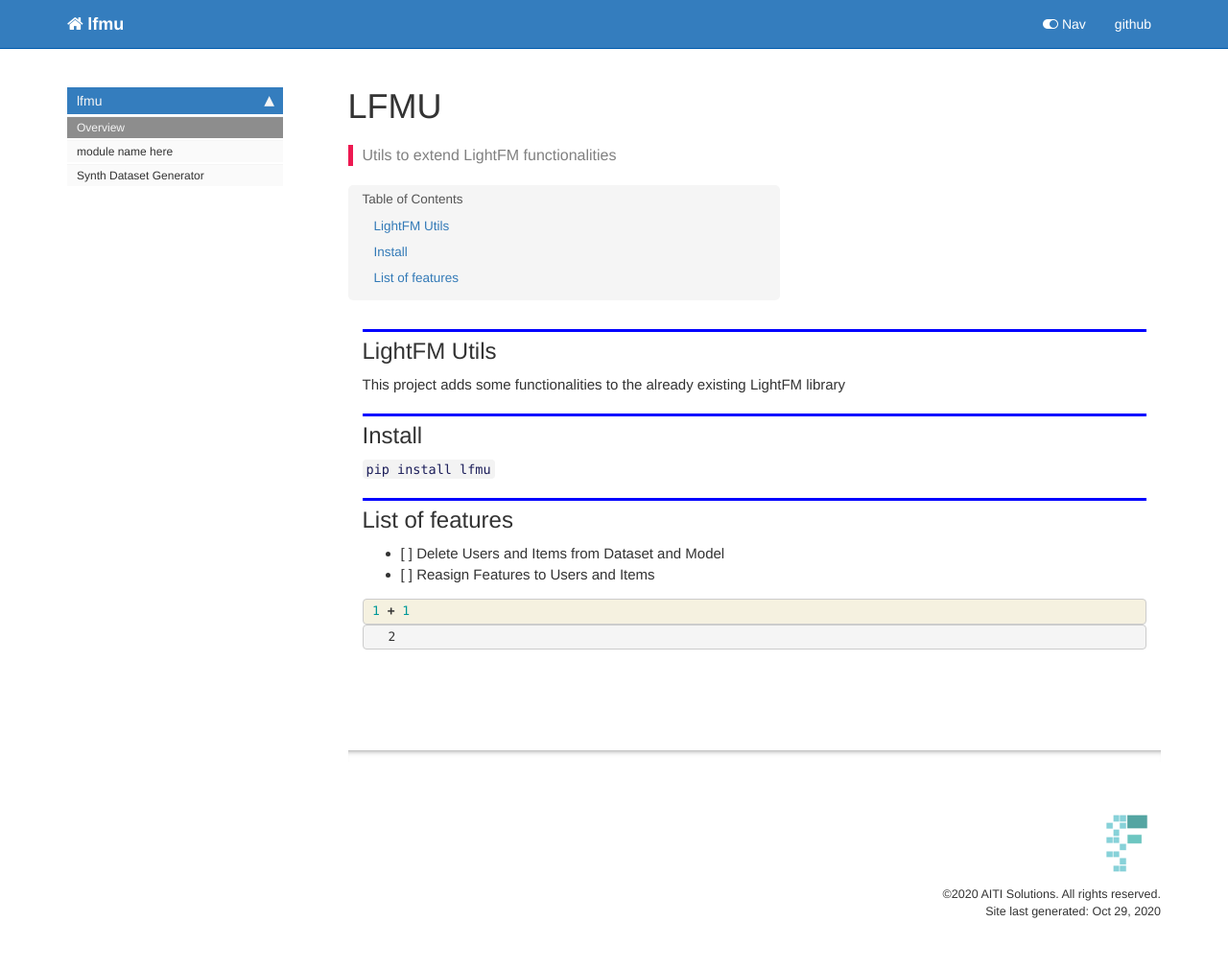
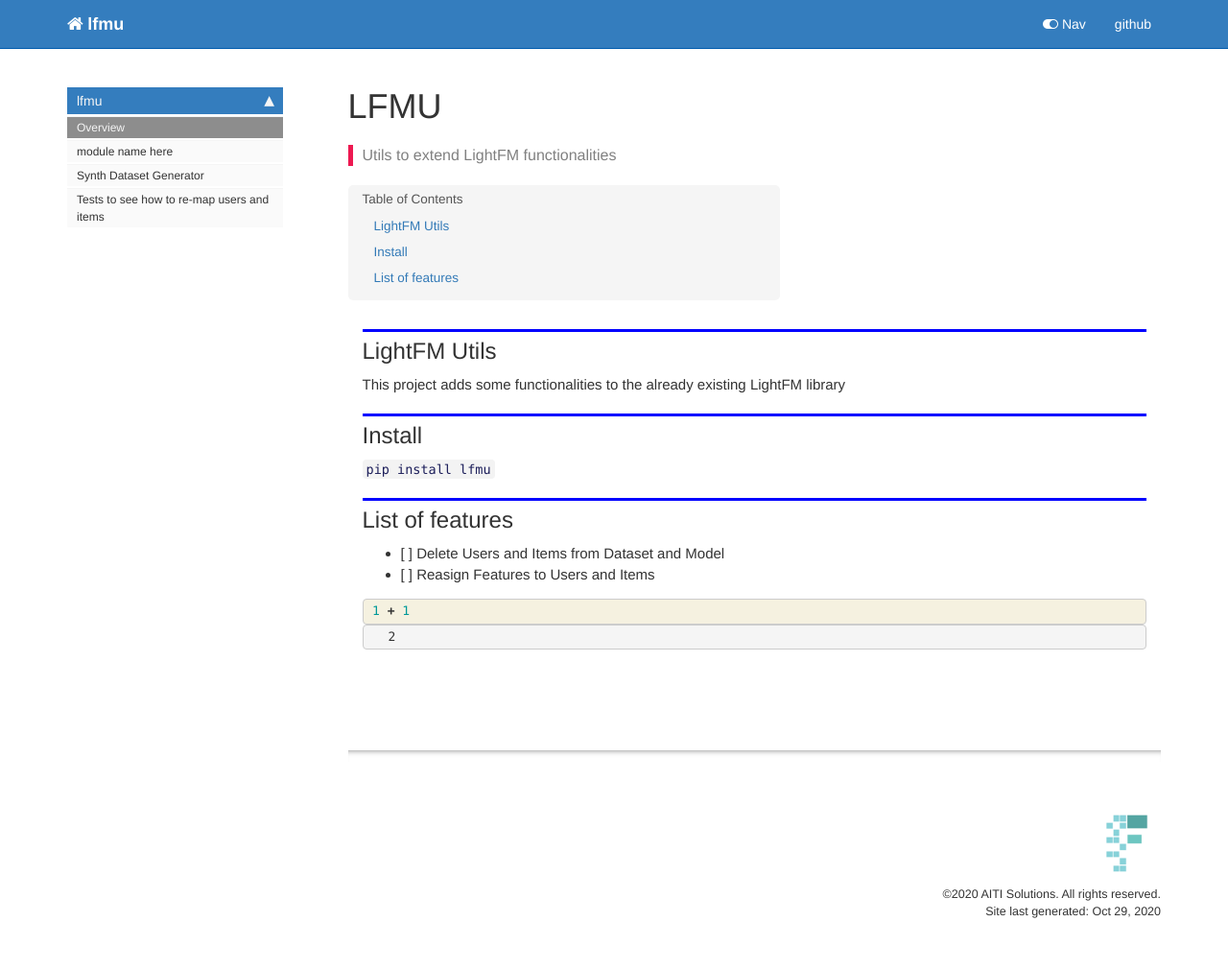
Before and after one commit to sgaseretto/lfmu, a Jekyll site: the page built from docs/index.html, in a window 1280 px wide. Shown: the whole page at 96% size. Built offline with Jekyll 4.4.1, drawn with Linux system fonts in a browser that asks for light colours; nearby versions of some CDN libraries; comment, search, counter and statistics services are not loaded.

Commit message:
First examples with synth datasets

```diff
--- a/docs/_data/sidebars/home_sidebar.yml
+++ b/docs/_data/sidebars/home_sidebar.yml
@@ -15,6 +15,9 @@
     - output: web,pdf
       title: Synth Dataset Generator
       url: synth_dataset.html
+    - output: web,pdf
+      title: Tests to see how to re-map users and items
+      url: test_mockdatasets.html
     output: web
     title: lfmu
   output: web
--- a/docs/sidebar.json
+++ b/docs/sidebar.json
@@ -2,6 +2,7 @@
   "lfmu": {
     "Overview": "/",
     "module name here": "core.html",
-    "Synth Dataset Generator": "synth_dataset.html"
+    "Synth Dataset Generator": "synth_dataset.html",
+    "Tests to see how to re-map users and items": "test_mockdatasets.html"
   }
 }
--- /dev/null
+++ b/docs/test_mockdatasets.html
@@ -0,0 +1,75 @@
+---
+
+title: Tests to see how to re-map users and items
+
+
+keywords: fastai
+sidebar: home_sidebar
+
+
+
+nb_path: "notebooks/02_test_mockdatasets.ipynb"
+---
+<!--
+
+#################################################
+### THIS FILE WAS AUTOGENERATED! DO NOT EDIT! ###
+#################################################
+# file to edit: notebooks/02_test_mockdatasets.ipynb
+# command to build the docs after a change: nbdev_build_docs
+
+-->
+
+<div class="container" id="notebook-container">
+
+    {% raw %}
+
+<div class="cell border-box-sizing code_cell rendered">
+
+</div>
+    {% endraw %}
+
+    {% raw %}
+
+<div class="cell border-box-sizing code_cell rendered">
+<div class="input">
+
+<div class="inner_cell">
+    <div class="input_area">
+<div class=" highlight hl-ipython3"><pre><span></span><span class="n">build_datasets</span><span class="p">(</span><span class="n">n_users</span><span class="o">=</span><span class="mi">6</span><span class="p">,</span> <span class="n">n_items</span><span class="o">=</span><span class="mi">6</span><span class="p">,</span> <span class="n">max_added</span><span class="o">=</span><span class="mi">2</span><span class="p">,</span> <span class="n">max_deleted</span><span class="o">=</span><span class="mi">2</span><span class="p">,</span> <span class="n">print_added_n_deleted</span><span class="o">=</span><span class="kc">True</span><span class="p">)</span>
+</pre></div>
+
+    </div>
+</div>
+</div>
+
+<div class="output_wrapper">
+<div class="output">
+
+<div class="output_area">
+
+<div class="output_subarea output_stream output_stdout output_text">
+<pre>[&#39;u2&#39;, &#39;u3&#39;] [&#39;u0&#39;, &#39;u1&#39;]
+[&#39;i0&#39;, &#39;i4&#39;] [&#39;i1&#39;, &#39;i2&#39;]
+</pre>
+</div>
+</div>
+
+<div class="output_area">
+
+
+
+<div class="output_text output_subarea output_execute_result">
+<pre>({&#39;user_id&#39;: [&#39;u0&#39;, &#39;u1&#39;, &#39;u4&#39;, &#39;u5&#39;], &#39;item_id&#39;: [&#39;i1&#39;, &#39;i2&#39;, &#39;i3&#39;, &#39;i5&#39;]},
+ {&#39;user_id&#39;: [&#39;u2&#39;, &#39;u3&#39;, &#39;u4&#39;, &#39;u5&#39;], &#39;item_id&#39;: [&#39;i0&#39;, &#39;i3&#39;, &#39;i4&#39;, &#39;i5&#39;]})</pre>
+</div>
+
+</div>
+
+</div>
+</div>
+
+</div>
+    {% endraw %}
+
+</div>
```
Also changed, not shown: docs/synth_dataset.html (+34 -27 lines), lfmu/None.py (added, +9 -0 lines), lfmu/synth.py (+13 -5 lines), 2 other files.
